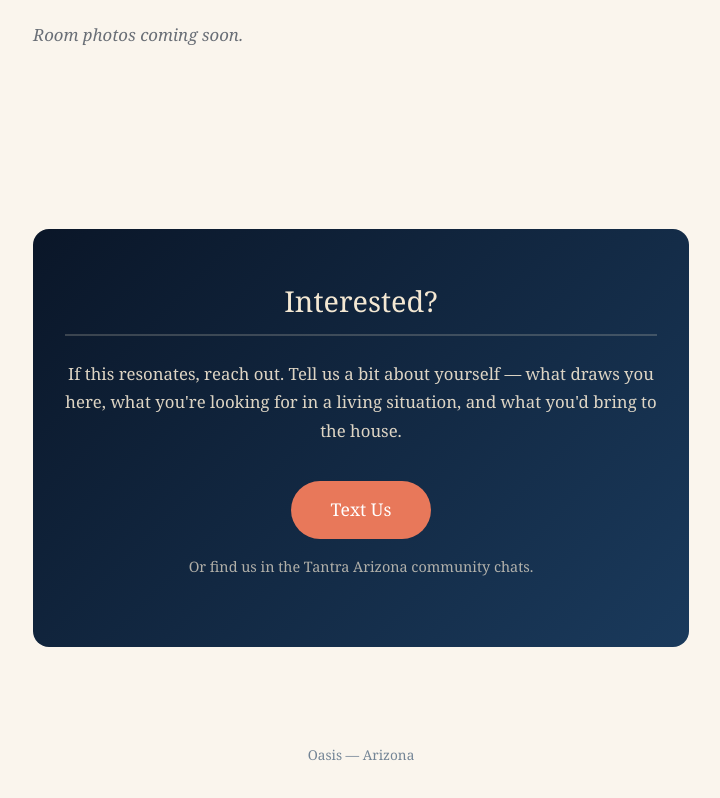
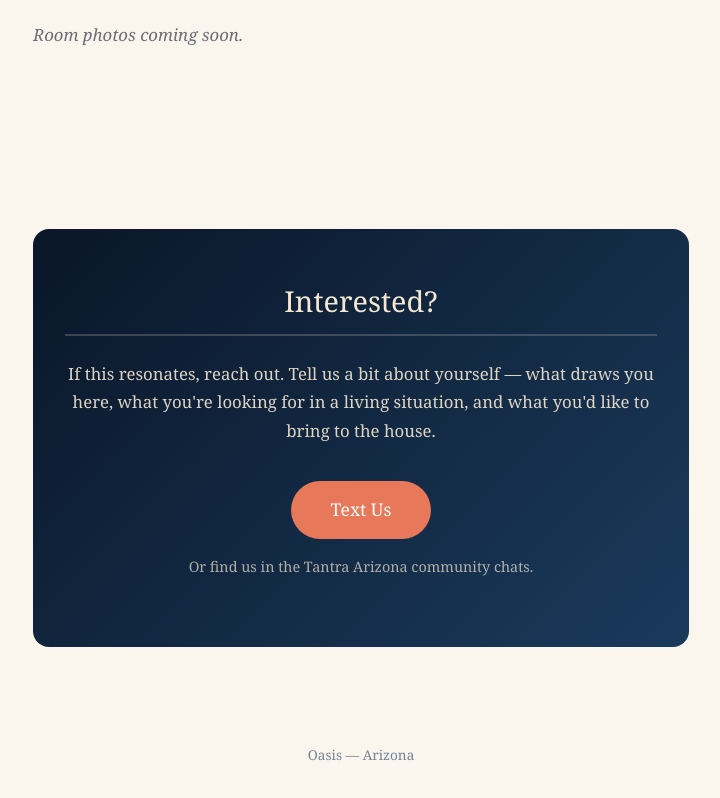
Before and after one commit to sloganking/oasis, a plain HTML site: page index.html in a window 1280 px wide. Shown: the part 4623-5421 px from the top of the page, without its empty margins (279-999 px from the left). Drawn offline with Linux system fonts and the light colour scheme.

Commit message:
What you'd like to bring.

```diff
--- a/index.html
+++ b/index.html
@@ -375,7 +375,7 @@
         <h2>Interested?</h2>
         <p>
             If this resonates, reach out. Tell us a bit about yourself — what draws you here,
-            what you're looking for in a living situation, and what you'd bring to the house.
+            what you're looking for in a living situation, and what you'd like to bring to the house.
         </p>
         <a class="contact-link" href="sms:+18654568455">Text Us</a>
         <p style="margin-top: 1rem; font-size: 0.9rem; opacity: 0.7;">
```
